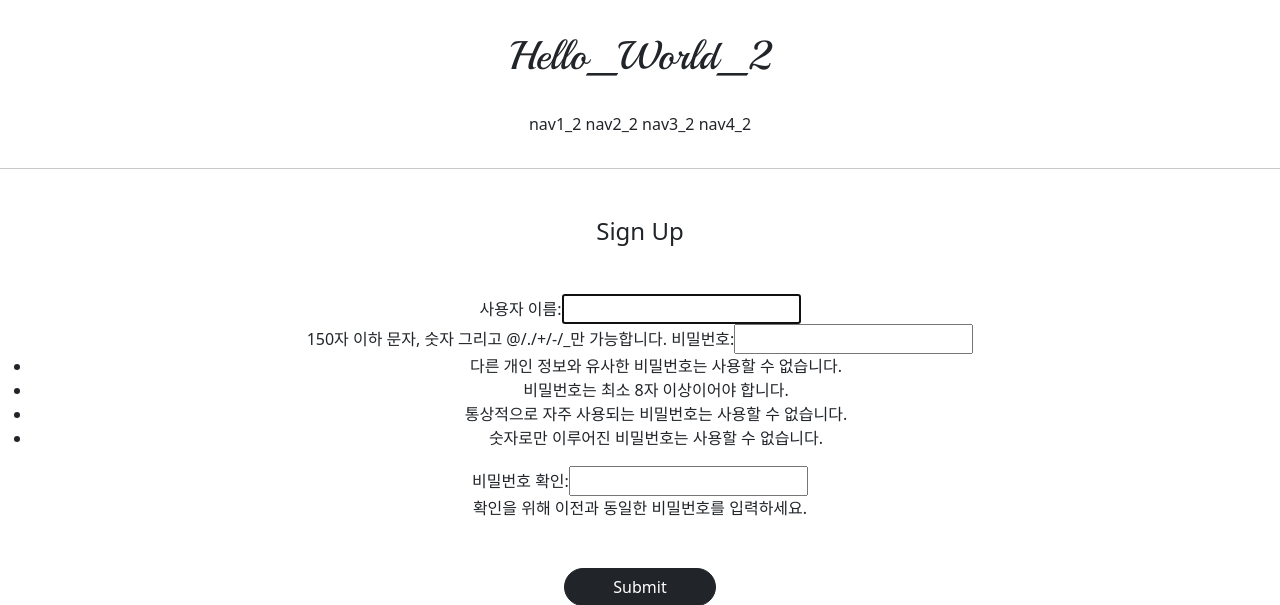
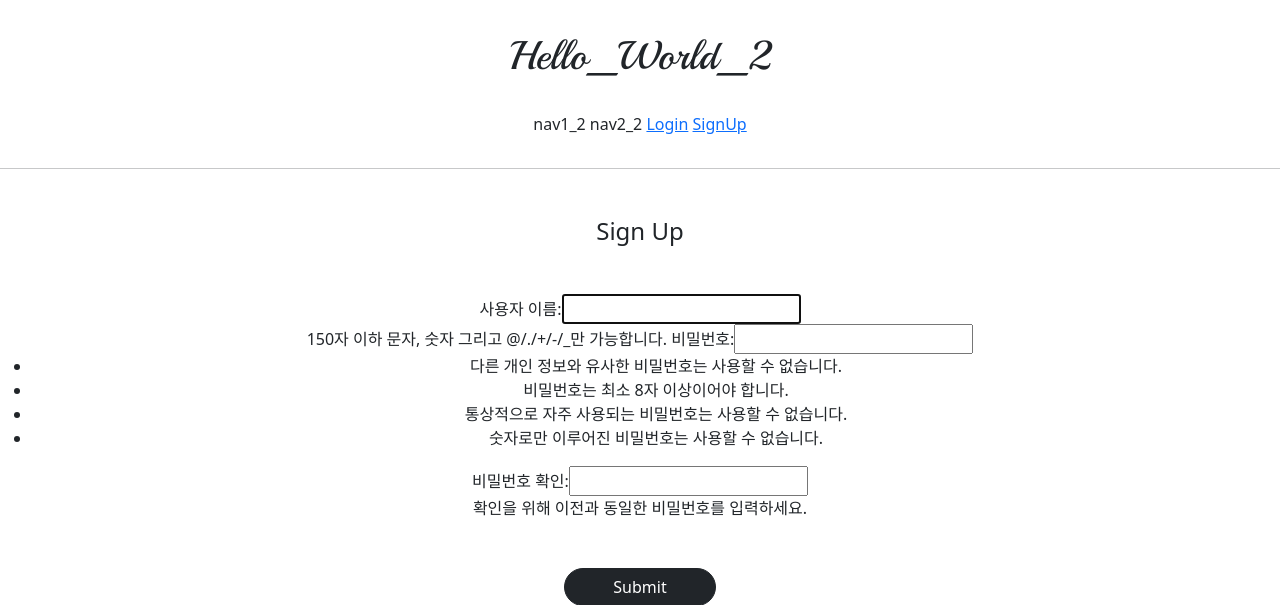
Before and after one commit to bupark82/git_class_2, a Django app: page /accounts/create/ in a window 1280 px wide. Shown: the top 605 px of the page. Run offline with Django 3.2, Linux system fonts and the light colour scheme; parts of the project's set-up code (start-up, migrations or seed data) failed here and were passed over.

Commit message:
7/14 git class commit 3

```diff
--- a/templates/header.html
+++ b/templates/header.html
@@ -6,7 +6,17 @@
     <div class = "hello_world_header_button">
         <span>nav1_2</span>
         <span>nav2_2</span>
-        <span>nav3_2</span>
-        <span>nav4_2</span>
+        {% if not user.is_authenticated %} <!-- 로그인 되어 있는 아닌지 알 수 있음 -->
+        <span>
+            <a href="{% url 'accountapp:login' %}">Login</a>
+        </span>
+        <span>
+            <a href="{% url 'accountapp:create' %}">SignUp</a>
+        </span>
+        {% else %}
+        <span>
+            <a href="{% url 'accountapp:logout' %}">Logout</a>
+        </span>
+        {% endif %}
     </div>
 </div>
```
Also changed, not shown: db.sqlite3.
